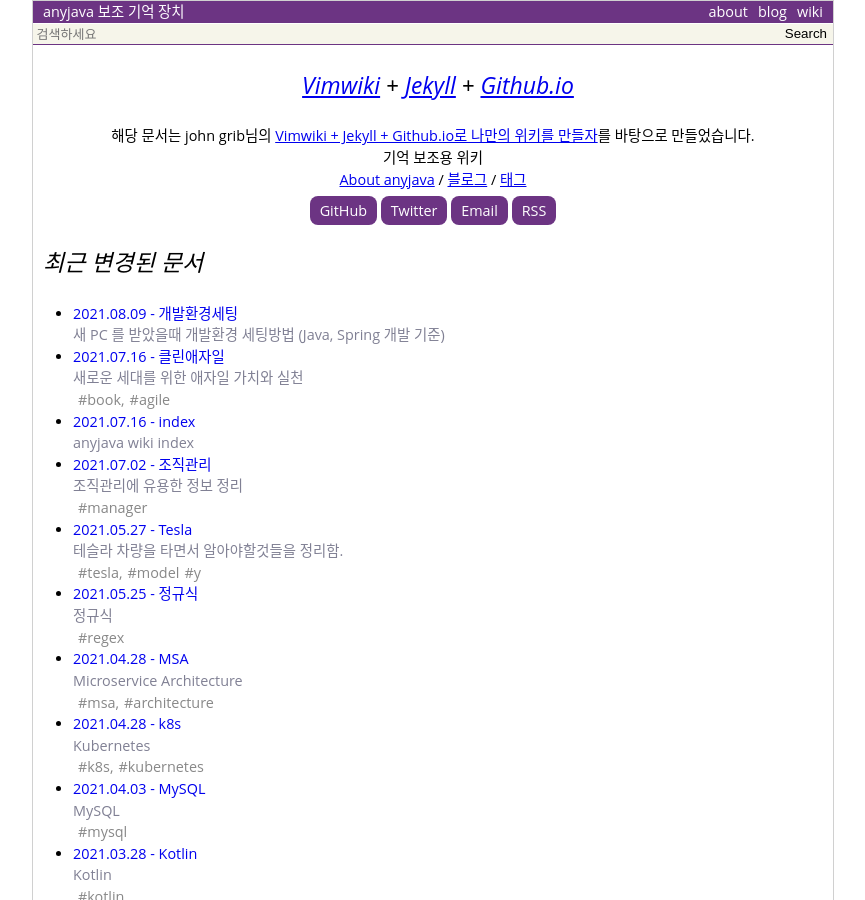
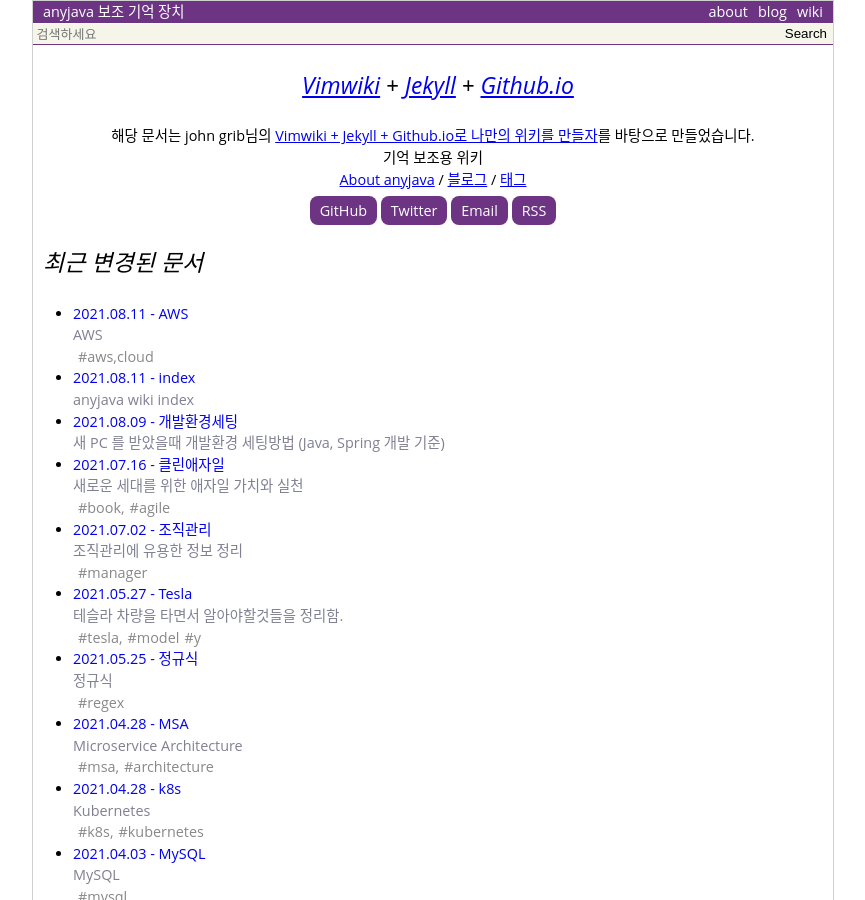
Before and after one commit to anyjava/anyjava.github.io, a Jekyll site: the page built from index.html, in a window 1280 px wide and 900 px high. Shown: the whole window, without its empty margins (207-1072 px from the left). Built offline with Jekyll 4.4.1, drawn with Linux system fonts in a browser that asks for light colours; some of the changed text lies outside the part shown.

Commit message:
ADD aws.md

```diff
--- a/_wiki/index.md
+++ b/_wiki/index.md
@@ -3,7 +3,7 @@
 title   : index
 summary : anyjava wiki index
 date    : 2018-08-15 19:41:36 +0900
-updated : 2021-07-16 09:58:00 +0900
+updated : 2021-08-11 01:14:20 +0900
 tags    :
 toc     : true
 public  : true
@@ -66,6 +66,7 @@
   * [[Airflow]]
   * [[k8s]]
   * [[RabbitMQ]]
+  * [[AWS]]
 * [[CodeReview]]
 * [[SonarQube]]
 * [[Synology]]
```
Also changed, not shown: _wiki/AWS.md (added, +18 -0 lines).
